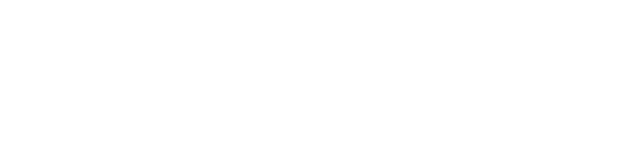
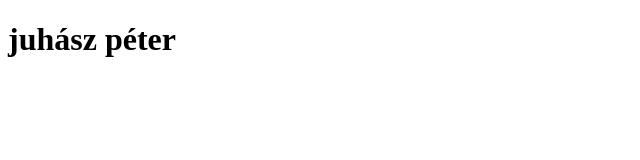
Before and after one commit to juhhy/2023.09.15, a plain HTML site: page index.html in a window 1280 px wide. Shown: the whole page, without its empty margins (0-640 px from the left). Drawn offline with Linux system fonts and the light colour scheme.

Commit message:
tartalom: A title és a bodyban egy h1 tag tartalmazza a nevedet

```diff
--- a/index.html
+++ b/index.html
@@ -4,9 +4,9 @@
     <meta charset="UTF-8">
     <meta http-equiv="X-UA-Compatible" content="IE=edge">
     <meta name="viewport" content="width=device-width, initial-scale=1.0">
-    <title>Documents</title>
+    <title><h1>Juhász Péter</h1></title>
 </head>
 <body>
-
+    <p><h1>juhász péter</h1></p>
 </body>
 </html>
```
